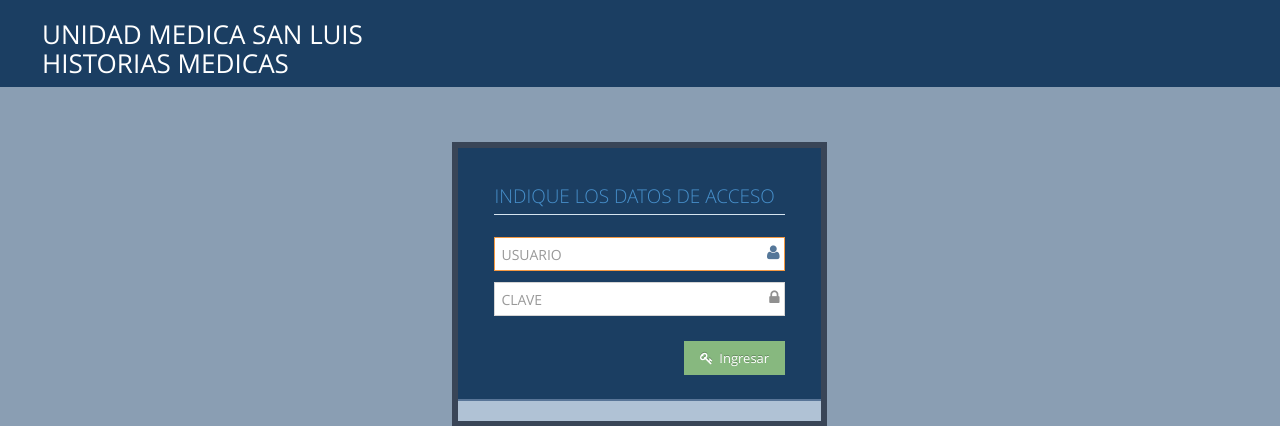
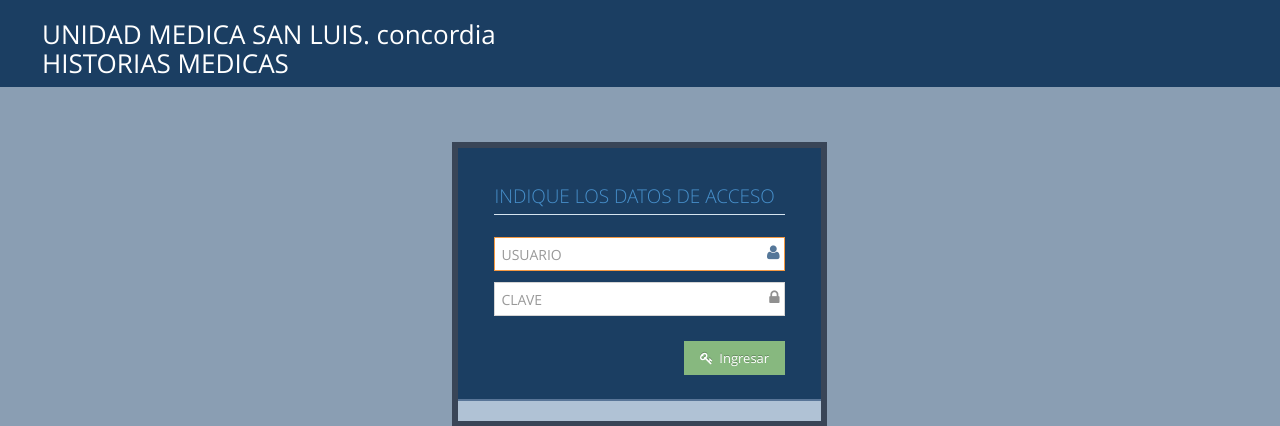
Before and after one commit to williamVelasquez2904/umsl_dev, a PHP site: page /adtvomrbodegon/app/usuarios/vst/login.php in a window 1280 px wide. Shown: the top 426 px of the page. Run offline with PHP 8.4, Linux system fonts and the light colour scheme.

Commit message:
act de index

```diff
--- a/app/usuarios/vst/login.php
+++ b/app/usuarios/vst/login.php
@@ -56,7 +56,7 @@
  -->
 			<h2 class="pull-left" style="padding-left:30px">
 
-				<span class="white"><?php echo "UNIDAD MEDICA SAN LUIS" ?></span>
+				<span class="white"><?php echo "UNIDAD MEDICA SAN LUIS. concordia" ?></span>
 
 				<div class="space-0"></div>
 
```
